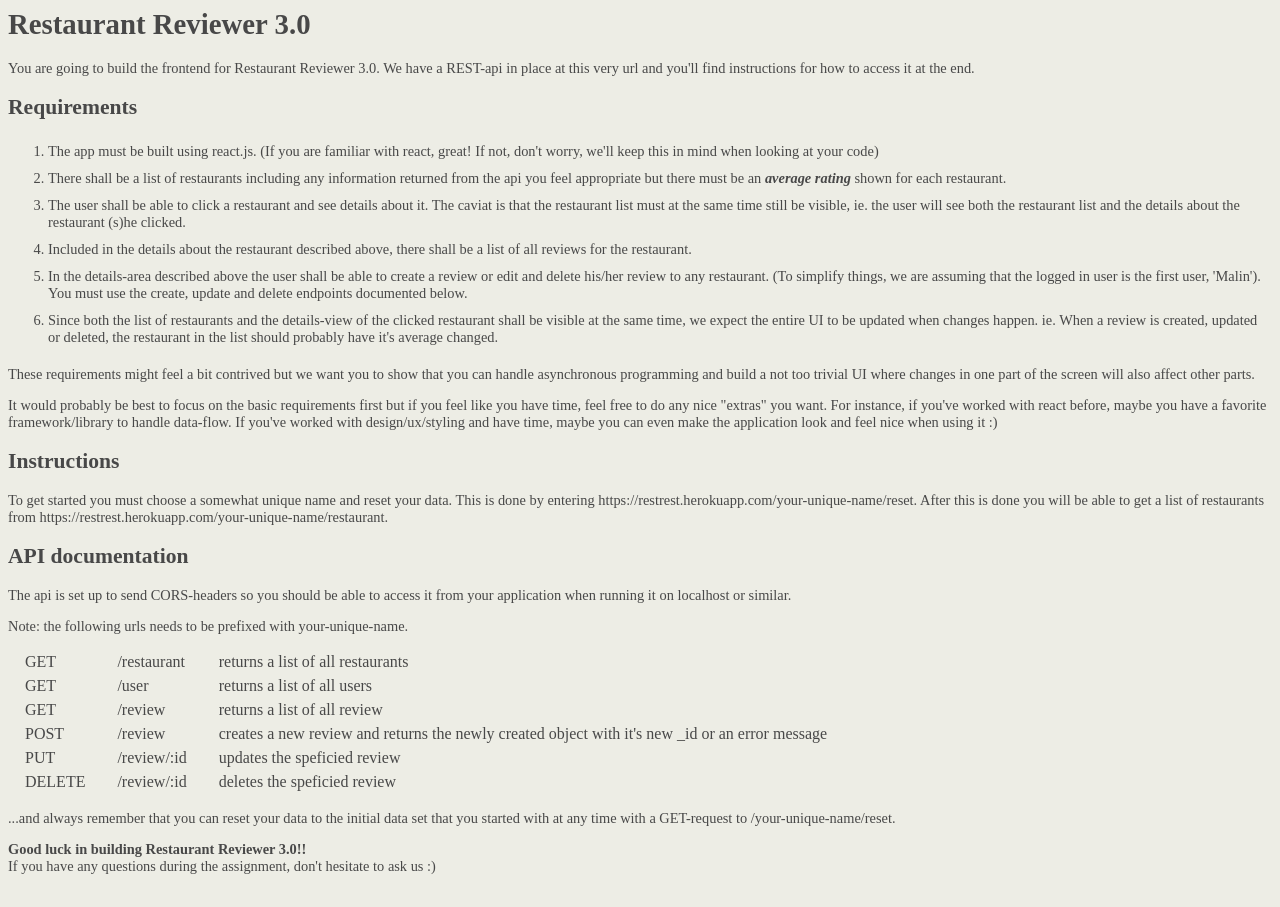
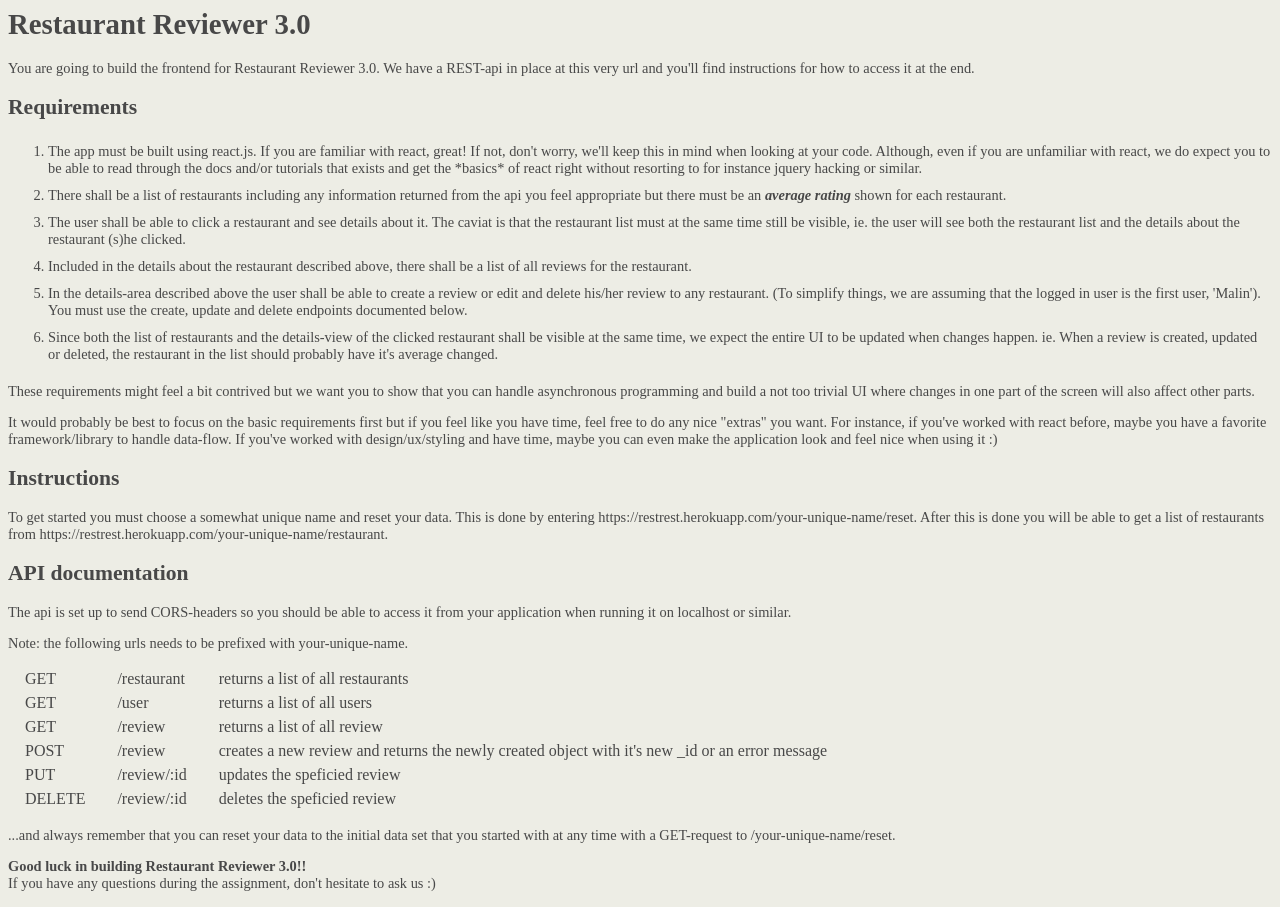
Before and after one commit to Cottin/restrest, a website: page index.html in a window 1280 px wide. Drawn offline with Linux system fonts and the light colour scheme.

Commit message:
updated instructions about react

```diff
--- a/index.html
+++ b/index.html
@@ -27,7 +27,7 @@
 	<h2>Requirements</h2>
 	<ol>
 		<li>
-			The app must be built using react.js. (If you are familiar with react, great! If not, don't worry, we'll keep this in mind when looking at your code)
+			The app must be built using react.js. If you are familiar with react, great! If not, don't worry, we'll keep this in mind when looking at your code. Although, even if you are unfamiliar with react, we do expect you to be able to read through the docs and/or tutorials that exists and get the *basics* of react right without resorting to for instance jquery hacking or similar.
 		</li>
 		<li>
 			There shall be a list of restaurants including any information returned from the api you feel appropriate but there must be an <em><strong>average rating</strong></em> shown for each restaurant.
```
